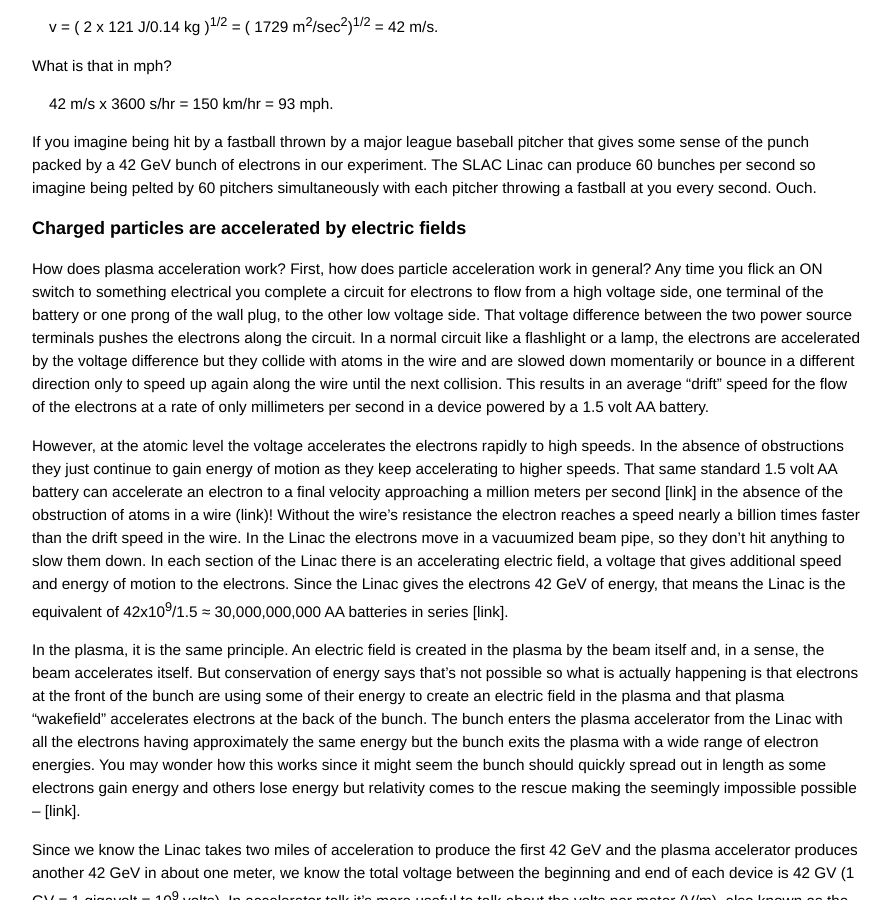
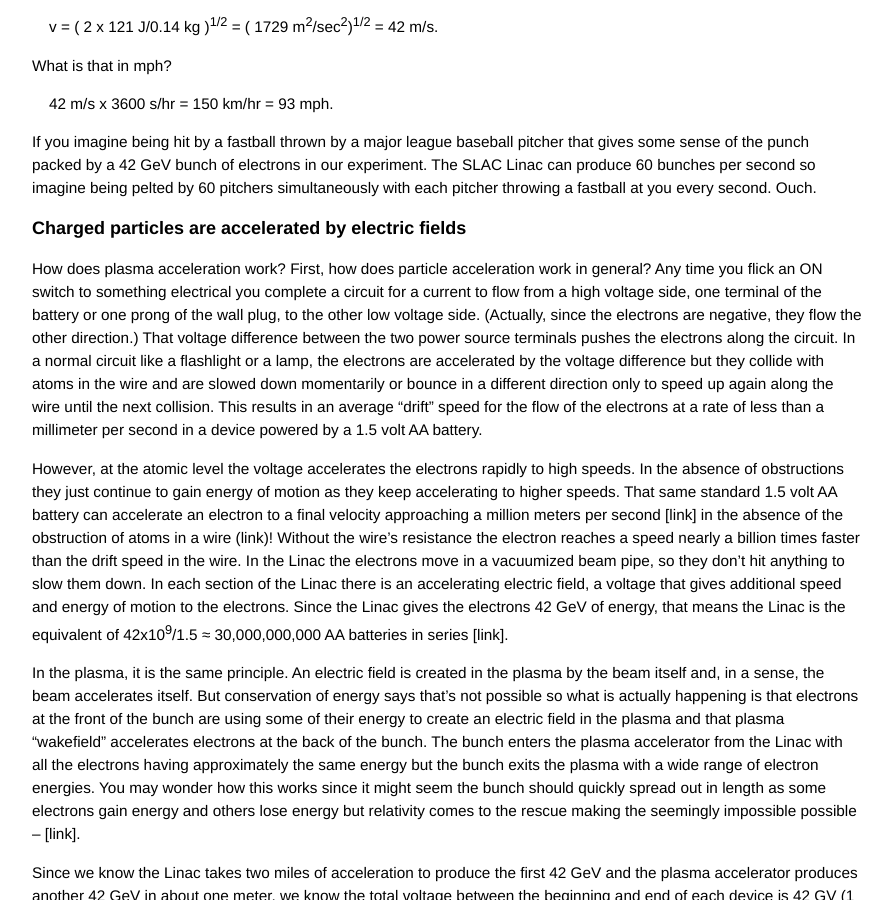
Before and after one commit to grbfacet/facet, a Jekyll site: the page built from beam-acceleration-tutorial.md, in a window 1280 px wide and 900 px high, scrolled down 3050 px. Shown: the whole window, without its empty margins (193-1085 px from the left). Built offline with Jekyll 4.4.1, drawn with Linux system fonts in a browser that asks for light colours; some of the changed text lies outside the part shown.

Commit message:
Update beam-acceleration-tutorial.md

```diff
--- a/beam-acceleration-tutorial.md
+++ b/beam-acceleration-tutorial.md
@@ -117,7 +117,7 @@ If you imagine being hit by a fastball thrown by a major league baseball pitcher
 
 ### Charged particles are accelerated by electric fields
 
-How does plasma acceleration work? First, how does particle acceleration work in general? Any time you flick an ON switch to something electrical you complete a circuit for electrons to flow from a high voltage side, one terminal of the battery or one prong of the wall plug, to the other low voltage side. That voltage difference between the two power source terminals pushes the electrons along the circuit. In a normal circuit like a flashlight or a lamp, the electrons are accelerated by the voltage difference but they collide with atoms in the wire and are slowed down momentarily or bounce in a different direction only to speed up again along the wire until the next collision. This results in an average “drift” speed for the flow of the electrons at a rate of only millimeters per second in a device powered by a 1.5 volt AA battery.
+How does plasma acceleration work? First, how does particle acceleration work in general? Any time you flick an ON switch to something electrical you complete a circuit for a current to flow from a high voltage side, one terminal of the battery or one prong of the wall plug, to the other low voltage side. (Actually, since the electrons are negative, they flow the other direction.) That voltage difference between the two power source terminals pushes the electrons along the circuit. In a normal circuit like a flashlight or a lamp, the electrons are accelerated by the voltage difference but they collide with atoms in the wire and are slowed down momentarily or bounce in a different direction only to speed up again along the wire until the next collision. This results in an average “drift” speed for the flow of the electrons at a rate of less than a millimeter per second in a device powered by a 1.5 volt AA battery.
 
 However, at the atomic level the voltage accelerates the electrons rapidly to high speeds. In the absence of obstructions they just continue to gain energy of motion as they keep accelerating to higher speeds. That same standard 1.5 volt AA battery can accelerate an electron to a final velocity approaching a million meters per second [link] in the absence of the obstruction of atoms in a wire (link)! Without the wire’s resistance the electron reaches a speed nearly a billion times faster than the drift speed in the wire. In the Linac the electrons move in a vacuumized beam pipe, so they don’t hit anything to slow them down. In each section of the Linac there is an accelerating electric field, a voltage that gives additional speed and energy of motion to the electrons. Since the Linac gives the electrons 42 GeV of energy, that means the Linac is the equivalent of 42x10<sup>9</sup>/1.5 ≈ 30,000,000,000 AA batteries in series [link].
 
```
Also changed, not shown: other parts of beam-acceleration-tutorial.md (+1 -1 lines).
